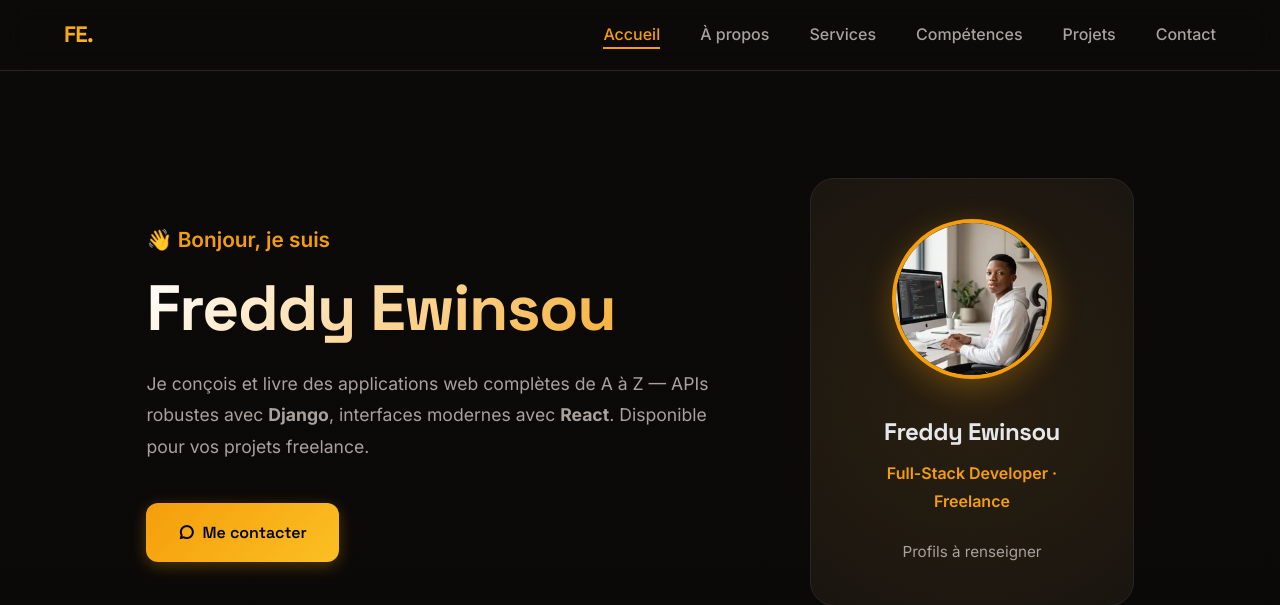
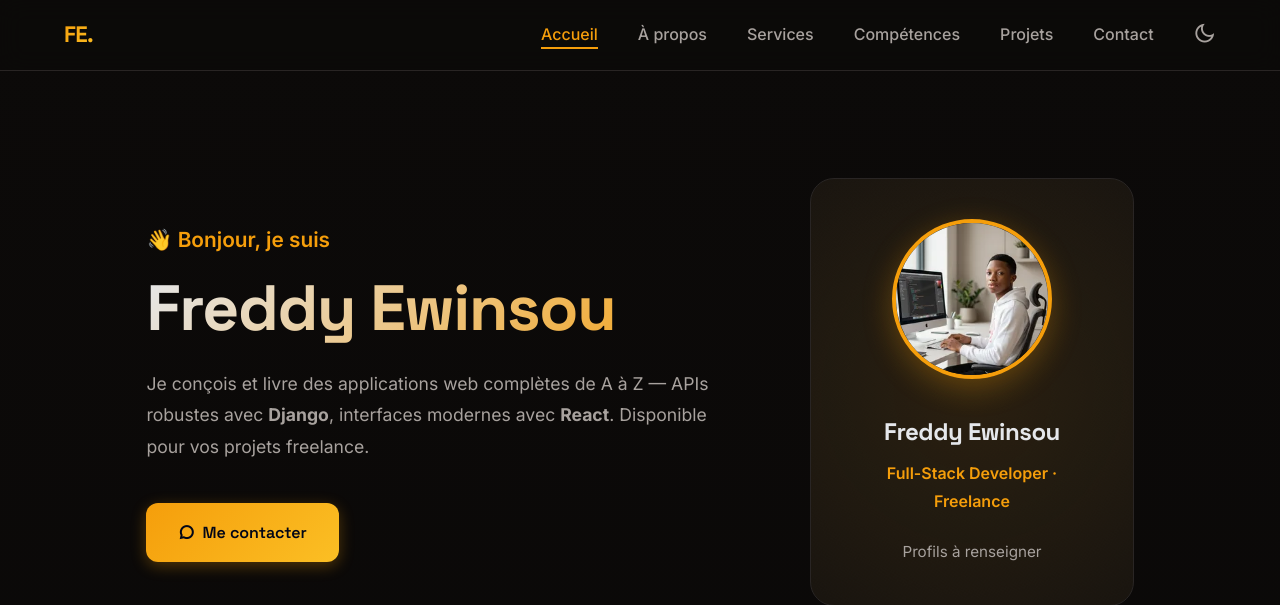
Before and after one commit to esdyol/portfolio, a Django app: page / in a window 1280 px wide. Shown: the top 605 px of the page. Run offline with Django 5.2, Linux system fonts and the light colour scheme; some libraries are stand-ins or nearby versions.

Commit message:
feat: ajout du bouton dark/light mode

```diff
--- a/static/css/style.css
+++ b/static/css/style.css
@@ -1,12 +1,33 @@
 :root {
   --bg: #0c0a09;
   --bg-soft: #1c1917;
+  --bg-gradient: linear-gradient(180deg, #0c0a09 0%, #000000 100%);
   --text: #e5e7eb;
   --text-soft: #a8a29e;
+  --text-inverted: #020617;
   --accent: #f59e0b;
   --accent-dark: #d97706;
   --card-bg: rgba(255,255,255,0.03);
   --border: #292524;
+  --header-bg: rgba(12, 10, 9, 0.8);
+  --nav-overlay: rgba(0, 0, 0, 0.5);
+  --nav-mobile-bg: rgba(12, 10, 9, 0.97);
+}
+
+[data-theme="light"] {
+  --bg: #faf9fc;
+  --bg-soft: #ffffff;
+  --bg-gradient: radial-gradient(circle at 10% 30%, rgba(245, 158, 11, 0.05), #faf9fc);
+  --text: #1e1b2e;
+  --text-soft: #6c6a7e;
+  --text-inverted: #ffffff;
+  --accent: #f59e0b;
+  --accent-dark: #d97706;
+  --card-bg: rgba(255, 255, 255, 0.85);
+  --border: #e2e0f0;
+  --header-bg: rgba(255, 255, 255, 0.8);
+  --nav-overlay: rgba(255, 255, 255, 0.5);
+  --nav-mobile-bg: rgba(255, 255, 255, 0.97);
 }
 
 /* Visually hidden — accessible to screen readers */
@@ -34,10 +55,12 @@ html {
 
 body {
   font-family: 'Inter', sans-serif;
-  background: linear-gradient(180deg, #0c0a09 0%, #000000 100%);
+  background: var(--bg-gradient);
+  background-color: var(--bg);
   color: var(--text);
   line-height: 1.7;
   overflow-x: hidden;
+  transition: background 0.3s ease, color 0.3s ease;
 }
 
 /* TYPOGRAPHY — Display font for headings */
@@ -64,11 +87,11 @@ header {
   top: 0;
   width: 100%;
   padding: 1rem 0;
-  background: rgba(12, 10, 9, 0.8);
+  background: var(--header-bg);
   backdrop-filter: blur(12px);
   border-bottom: 1px solid var(--border);
   z-index: 999;
-  transition: all 0.3s ease;
+  transition: all 0.3s ease, padding 0.3s ease;
 }
 
 header.scrolled {
@@ -210,7 +233,7 @@ h2::after {
   font-size: clamp(2.5rem, 5vw, 4.5rem);
   line-height: 1.1;
   margin-bottom: 1.5rem;
-  background: linear-gradient(135deg, #ffffff, var(--accent));
+  background: linear-gradient(135deg, var(--text), var(--accent));
   -webkit-background-clip: text;
   -webkit-text-fill-color: transparent;
   background-clip: text;
@@ -254,7 +277,7 @@ h2::after {
 
 .btn-primary {
   background: linear-gradient(135deg, var(--accent), #fbbf24);
-  color: #020617;
+  color: var(--text-inverted);
   box-shadow: 0 4px 15px rgba(245, 158, 11, 0.3);
 }
 
@@ -356,7 +379,7 @@ h2::after {
 .social-links a:hover {
   background: var(--accent);
   border-color: var(--accent);
-  color: #020617;
+  color: var(--text-inverted);
   transform: translateY(-3px);
 }
 
@@ -579,7 +602,7 @@ h2::after {
 
 .project-links a:hover {
   background: var(--accent);
-  color: #020617;
+  color: var(--text-inverted);
   border-color: var(--accent);
 }
 
@@ -749,11 +772,28 @@ footer p {
 .nav-overlay {
   position: fixed;
   inset: 0;
-  background: rgba(0, 0, 0, 0.5);
+  background: var(--nav-overlay);
   z-index: 998;
   opacity: 0;
   visibility: hidden;
   transition: opacity 0.3s ease, visibility 0.3s ease;
+}
+
+/* Theme Toggle Button */
+.theme-toggle {
+  background: none;
+  border: none;
+  color: var(--text-soft);
+  font-size: 1.4rem;
+  cursor: pointer;
+  transition: color 0.3s;
+  display: flex;
+  align-items: center;
+  justify-content: center;
+}
+
+.theme-toggle:hover {
+  color: var(--accent);
 }
 
 .nav-overlay.active {
@@ -806,7 +846,7 @@ footer p {
     width: min(75vw, 320px);
     height: 100vh;
     height: 100dvh;
-    background: rgba(12, 10, 9, 0.97);
+    background: var(--nav-mobile-bg);
     backdrop-filter: blur(20px);
     flex-direction: column;
     align-items: center;
--- a/static/js/script.js
+++ b/static/js/script.js
@@ -125,3 +125,34 @@ if (navToggle && navMenu) {
     }
   });
 }
+
+// ===== Theme Toggle (Dark/Light Mode) =====
+const themeToggle = document.getElementById('themeToggle');
+const themeIcon = document.getElementById('themeIcon');
+
+if (themeToggle && themeIcon) {
+  // Check local storage for preference
+  const currentTheme = localStorage.getItem('portfolioTheme') || 'dark';
+
+  if (currentTheme === 'light') {
+    document.documentElement.setAttribute('data-theme', 'light');
+    themeIcon.classList.remove('ri-moon-line');
+    themeIcon.classList.add('ri-sun-line');
+  }
+
+  themeToggle.addEventListener('click', () => {
+    let theme = document.documentElement.getAttribute('data-theme');
+
+    if (theme === 'light') {
+      document.documentElement.removeAttribute('data-theme');
+      localStorage.setItem('portfolioTheme', 'dark');
+      themeIcon.classList.remove('ri-sun-line');
+      themeIcon.classList.add('ri-moon-line');
+    } else {
+      document.documentElement.setAttribute('data-theme', 'light');
+      localStorage.setItem('portfolioTheme', 'light');
+      themeIcon.classList.remove('ri-moon-line');
+      themeIcon.classList.add('ri-sun-line');
+    }
+  });
+}
--- a/templates/base.html
+++ b/templates/base.html
@@ -62,6 +62,11 @@
         <li><a href="#competences" class="nav-link">Compétences</a></li>
         <li><a href="#projets" class="nav-link">Projets</a></li>
         <li><a href="#contact" class="nav-link">Contact</a></li>
+        <li>
+          <button id="themeToggle" class="theme-toggle" aria-label="Changer de thème">
+            <i class="ri-moon-line" id="themeIcon"></i>
+          </button>
+        </li>
       </ul>
     </nav>
   </header>
```
